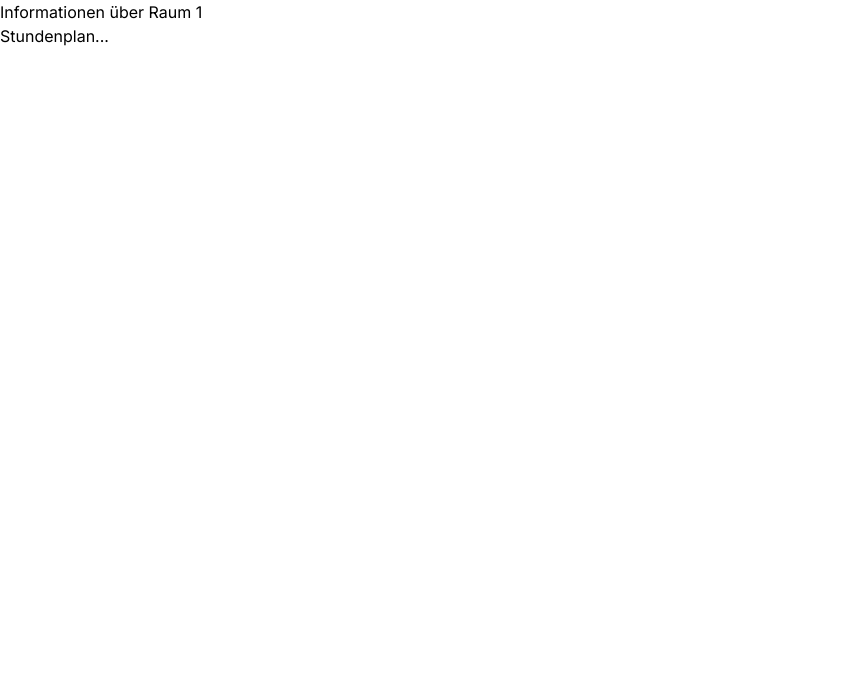
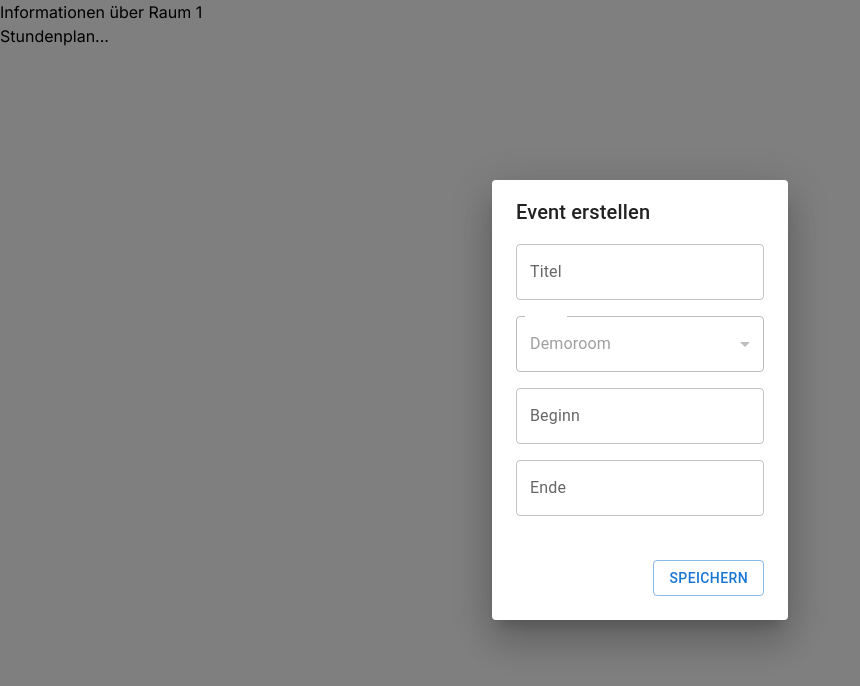
Before and after one commit to EDAG-Hackathon/Hackathon2023, a Next.js app in the folder frontend/: page /organisations/1/buildings/1/rooms/1 in a window 1280 px wide. Shown: the top 686 px of the page, without its empty margins (0-860 px from the left). Built offline with nearby package versions, Linux system fonts and the light colour scheme.

Commit message:
input styling

```diff
--- a/frontend/src/app/organisations/[organisationId]/buildings/[buildingId]/rooms/[roomId]/create-edit-event-dialog.tsx
+++ b/frontend/src/app/organisations/[organisationId]/buildings/[buildingId]/rooms/[roomId]/create-edit-event-dialog.tsx
@@ -30,7 +30,7 @@ export function CreateEditEventDialog(props: CreateEditEventDialogProps) {
 
   return (
     <div>
-      <Dialog open={open} onClose={onClose}>
+      <Dialog open={true} onClose={onClose}>
         <DialogTitle>Event erstellen</DialogTitle>
         <DialogContent>
           <FormControl>
@@ -40,6 +40,7 @@ export function CreateEditEventDialog(props: CreateEditEventDialogProps) {
               type="text"
               fullWidth
               variant="outlined"
+              sx={{ mb: 2 }}
             />
             <Select
               id="event-room"
@@ -47,15 +48,17 @@ export function CreateEditEventDialog(props: CreateEditEventDialogProps) {
               value={selectedRoom}
               fullWidth
               variant="outlined"
+              disabled
+              sx={{ mb: 2 }}
             >
               <MenuItem value={selectedRoom}>{selectedRoom}</MenuItem>
             </Select>
-            <DateTimePicker label="Beginn" />
+            <DateTimePicker label="Beginn" sx={{ mb: 2 }} />
             <DateTimePicker label="Ende" />
           </FormControl>
         </DialogContent>
         <DialogActions>
-          <Button variant="outlined" onClick={handleSave}>
+          <Button variant="outlined" onClick={handleSave} sx={{ m: 2 }}>
             Speichern
           </Button>
         </DialogActions>
```
